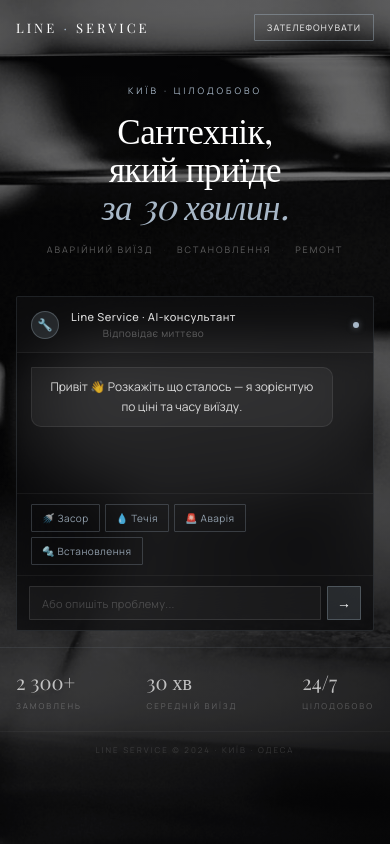
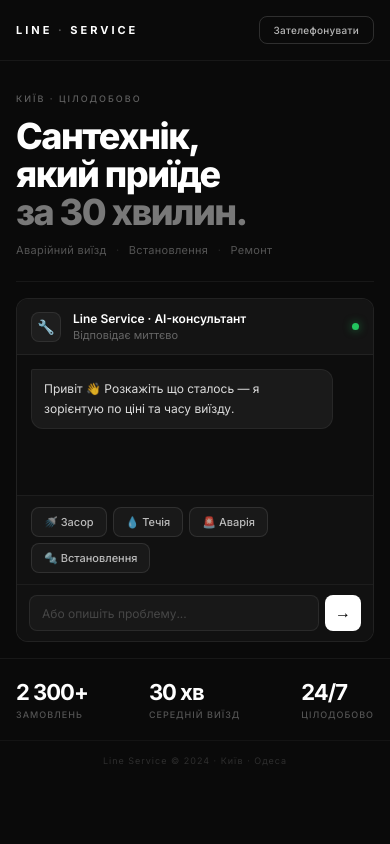
Before and after one commit to crispaproject-a11y/line-service, a website: page public/index.html in a window 390 px wide. Drawn offline with nearby package versions, Linux system fonts and the light colour scheme; no server answers; a web font is replaced by a local one.

Commit message:
Redesign: Inter font, #0a0a0a background, solid dark cards
- Replace Playfair Display + Manrope with Inter (400–900)
- Remove background image and glassmorphism entirely
- Solid card system: #111 surface, #141414 header, #0d0d0d chat
- Bold 800-weight headline with clamp(36px,9vw,62px) fluid sizing
- White send button, green online dot, 1px borders throughout
- Updated mobile breakpoints to match new spacing values

Co-Authored-By: Claude Sonnet 4.6 <noreply@anthropic.com>

```diff
--- a/public/index.html
+++ b/public/index.html
@@ -4,236 +4,211 @@
 <meta charset="UTF-8">
 <meta name="viewport" content="width=device-width, initial-scale=1.0">
 <title>Line Service</title>
-<link href="https://fonts.googleapis.com/css2?family=Playfair+Display:ital,wght@0,400;0,700;1,400;1,700&family=Manrope:wght@300;400;500;600&display=swap" rel="stylesheet">
+<link href="https://fonts.googleapis.com/css2?family=Inter:wght@400;500;600;700;800;900&display=swap" rel="stylesheet">
 <style>
 *{box-sizing:border-box;margin:0;padding:0;}
+
 body{
+  background:#0a0a0a;
   color:#fff;
-  font-family:'Manrope',sans-serif;
+  font-family:'Inter',sans-serif;
   min-height:100vh;
-  position:relative;
-  overflow-x:hidden;
 }
 
-.bg{
-  position:fixed;
-  inset:0;
-  background-image:url('/bg.jpg');
-  background-size:cover;
-  background-position:center 40%;
-  z-index:0;
-  filter:grayscale(20%) brightness(0.85);
+.wrap{
+  max-width:560px;
+  margin:0 auto;
+  padding-bottom:48px;
 }
-.bg::after{
-  content:'';
-  position:absolute;
-  inset:0;
-  background:linear-gradient(
-    160deg,
-    rgba(5,5,7,0.62) 0%,
-    rgba(5,5,7,0.45) 35%,
-    rgba(5,5,7,0.72) 70%,
-    rgba(5,5,7,0.97) 100%
-  );
-}
-
-.wrap{position:relative;z-index:1;}
 
 /* NAV */
 .nav{
   display:flex;justify-content:space-between;align-items:center;
-  padding:22px 32px;
-  border-bottom:0.5px solid rgba(255,255,255,0.08);
+  padding:22px 24px;
+  border-bottom:1px solid rgba(255,255,255,0.06);
 }
 .logo{
-  font-family:'Playfair Display',serif;
-  font-size:14px;font-weight:400;
-  letter-spacing:5px;color:#fff;
+  font-size:12px;font-weight:700;
+  letter-spacing:4px;color:#fff;
   text-transform:uppercase;
 }
-.logo em{color:#a8b8c8;font-style:normal;}
+.logo em{color:rgba(255,255,255,0.3);font-style:normal;}
 .phone-btn{
   background:transparent;
-  border:0.5px solid rgba(168,184,200,0.4);
-  color:rgba(255,255,255,0.8);
-  padding:8px 22px;border-radius:1px;
-  font-size:10px;font-weight:500;cursor:pointer;
-  font-family:'Manrope',sans-serif;
-  letter-spacing:2px;text-transform:uppercase;
-  transition:all 0.25s;
+  border:1px solid rgba(255,255,255,0.15);
+  color:rgba(255,255,255,0.7);
+  padding:8px 18px;border-radius:8px;
+  font-size:11px;font-weight:500;cursor:pointer;
+  font-family:'Inter',sans-serif;
+  letter-spacing:0.3px;
+  transition:all 0.2s;
 }
 .phone-btn:hover{
-  background:rgba(168,184,200,0.15);
-  border-color:rgba(168,184,200,0.7);
+  background:rgba(255,255,255,0.06);
+  border-color:rgba(255,255,255,0.3);
   color:#fff;
 }
 
 /* HERO */
-.hero{padding:52px 32px 0;text-align:center;}
+.hero{padding:52px 24px 0;}
 
 .city-line{
-  font-size:10px;letter-spacing:5px;
-  color:#a8b8c8;text-transform:uppercase;
-  margin-bottom:22px;font-weight:400;
-  display:flex;align-items:center;justify-content:center;gap:10px;
+  font-size:10px;font-weight:500;
+  letter-spacing:3px;color:rgba(255,255,255,0.35);
+  text-transform:uppercase;margin-bottom:20px;
+  display:flex;align-items:center;gap:10px;
 }
-.city-line::before{display:none;}
 
 .headline{
-  font-family:'Playfair Display',serif;
-  font-size:clamp(30px,9vw,52px);font-weight:400;
-  line-height:1.08;color:#fff;
-  margin-bottom:18px;
-  letter-spacing:-0.5px;
+  font-size:clamp(36px,9vw,62px);font-weight:800;
+  line-height:1.05;color:#fff;
+  margin-bottom:16px;
+  letter-spacing:-2.5px;
 }
-.headline em{font-style:italic;color:#a8b8c8;}
+.headline em{font-style:normal;color:rgba(255,255,255,0.45);}
 
 .sub{
-  font-size:10px;color:rgba(255,255,255,0.35);
-  font-weight:400;letter-spacing:3px;
-  margin-bottom:44px;text-transform:uppercase;
+  font-size:12px;color:rgba(255,255,255,0.3);
+  font-weight:400;letter-spacing:0.3px;
+  margin-bottom:36px;
 }
-.sub span{margin:0 10px;opacity:0.3;}
+.sub span{margin:0 8px;opacity:0.4;}
 
 .divider{
-  height:0.5px;
-  background:linear-gradient(to right, rgba(168,184,200,0.3), transparent);
-  margin-bottom:28px;
+  height:1px;
+  background:rgba(255,255,255,0.06);
+  margin-bottom:20px;
 }
 
 /* QUIZ */
 .quiz{
-  background:rgba(8,8,10,0.65);
-  border-radius:2px;
+  background:#111;
+  border-radius:16px;
   overflow:hidden;
-  border:0.5px solid rgba(168,184,200,0.15);
-  backdrop-filter:blur(24px);
-  -webkit-backdrop-filter:blur(24px);
+  border:1px solid rgba(255,255,255,0.07);
 }
 .quiz-top{
-  padding:14px 20px;
+  padding:14px 18px;
   display:flex;align-items:center;gap:12px;
-  border-bottom:0.5px solid rgba(255,255,255,0.06);
-  background:rgba(255,255,255,0.02);
+  border-bottom:1px solid rgba(255,255,255,0.06);
+  background:#141414;
 }
 .avatar{
-  width:32px;height:32px;border-radius:50%;
-  background:rgba(168,184,200,0.15);
-  border:0.5px solid rgba(168,184,200,0.3);
+  width:34px;height:34px;border-radius:10px;
+  background:#1e1e1e;
+  border:1px solid rgba(255,255,255,0.08);
   display:flex;align-items:center;justify-content:center;
-  font-size:14px;flex-shrink:0;
+  font-size:16px;flex-shrink:0;
 }
-.quiz-name{font-size:11px;font-weight:500;color:rgba(255,255,255,0.85);letter-spacing:0.5px;}
-.quiz-status{font-size:10px;color:rgba(255,255,255,0.3);margin-top:2px;letter-spacing:0.5px;}
+.quiz-name{font-size:13px;font-weight:600;color:#fff;}
+.quiz-status{font-size:11px;color:rgba(255,255,255,0.35);margin-top:2px;}
 .dot{
-  width:6px;height:6px;border-radius:50%;
-  background:#a8b8c8;margin-left:auto;flex-shrink:0;
-  box-shadow:0 0 6px rgba(168,184,200,0.5);
+  width:7px;height:7px;border-radius:50%;
+  background:#22c55e;margin-left:auto;flex-shrink:0;
+  box-shadow:0 0 8px rgba(34,197,94,0.6);
 }
 
 .chat{
   padding:18px;min-height:180px;
   display:flex;flex-direction:column;gap:10px;
+  background:#0d0d0d;
 }
 .msg{
   max-width:84%;padding:11px 15px;
   font-size:13px;line-height:1.65;
-  white-space:pre-line;
+  white-space:pre-line;font-weight:400;
 }
 .bot{
-  background:rgba(255,255,255,0.05);
-  color:rgba(255,255,255,0.82);
+  background:#1a1a1a;
+  color:rgba(255,255,255,0.85);
   align-self:flex-start;
-  border:0.5px solid rgba(255,255,255,0.08);
-  border-radius:1px 10px 10px 10px;
+  border:1px solid rgba(255,255,255,0.06);
+  border-radius:2px 12px 12px 12px;
 }
 .user{
-  background:rgba(168,184,200,0.18);
+  background:#1f1f1f;
   color:#fff;
   align-self:flex-end;
-  border:0.5px solid rgba(168,184,200,0.3);
-  border-radius:10px 1px 10px 10px;
-  font-weight:400;
+  border:1px solid rgba(255,255,255,0.1);
+  border-radius:12px 2px 12px 12px;
+  font-weight:500;
 }
 
 .qbtns{
-  display:flex;flex-wrap:wrap;gap:6px;
-  padding:12px 18px;
-  border-top:0.5px solid rgba(255,255,255,0.05);
+  display:flex;flex-wrap:wrap;gap:7px;
+  padding:14px 18px;
+  border-top:1px solid rgba(255,255,255,0.05);
+  background:#111;
 }
 .qbtn{
-  background:transparent;
-  border:0.5px solid rgba(168,184,200,0.25);
-  color:rgba(168,184,200,0.85);
-  padding:7px 14px;border-radius:1px;
-  font-size:11px;cursor:pointer;
-  font-family:'Manrope',sans-serif;
-  letter-spacing:0.5px;
+  background:#191919;
+  border:1px solid rgba(255,255,255,0.1);
+  color:rgba(255,255,255,0.7);
+  padding:8px 14px;border-radius:8px;
+  font-size:12px;font-weight:500;cursor:pointer;
+  font-family:'Inter',sans-serif;
   transition:all 0.15s;
 }
 .qbtn:hover{
-  background:rgba(168,184,200,0.12);
-  border-color:rgba(168,184,200,0.5);
+  background:#222;
+  border-color:rgba(255,255,255,0.22);
   color:#fff;
 }
 
 .inp-row{
-  display:flex;gap:8px;padding:12px 16px;
-  border-top:0.5px solid rgba(255,255,255,0.05);
+  display:flex;gap:8px;padding:12px 14px;
+  border-top:1px solid rgba(255,255,255,0.05);
+  background:#111;
 }
 .cinp{
-  flex:1;background:rgba(255,255,255,0.04);
-  border:0.5px solid rgba(255,255,255,0.1);
-  border-radius:1px;
-  padding:9px 16px;font-size:12px;
+  flex:1;background:#181818;
+  border:1px solid rgba(255,255,255,0.08);
+  border-radius:8px;
+  padding:10px 14px;font-size:13px;
   color:#fff;outline:none;
-  font-family:'Manrope',sans-serif;
-  letter-spacing:0.3px;
+  font-family:'Inter',sans-serif;
   transition:border-color 0.2s;
 }
 .cinp::placeholder{color:rgba(255,255,255,0.2);}
-.cinp:focus{border-color:rgba(168,184,200,0.4);}
+.cinp:focus{border-color:rgba(255,255,255,0.2);}
 .sbtn{
-  background:rgba(168,184,200,0.15);
-  border:0.5px solid rgba(168,184,200,0.3);
-  border-radius:1px;width:38px;height:38px;
+  background:#fff;border:none;
+  border-radius:8px;width:40px;height:40px;
   flex-shrink:0;cursor:pointer;
-  color:#fff;font-size:16px;
-  transition:all 0.2s;
+  color:#000;font-size:18px;font-weight:700;
+  transition:opacity 0.2s;
 }
-.sbtn:hover{background:rgba(168,184,200,0.25);}
+.sbtn:hover{opacity:0.85;}
 
 /* TRUST */
 .trust{
   display:flex;justify-content:space-between;
-  padding:28px 32px;
-  border-top:0.5px solid rgba(168,184,200,0.1);
-  margin-top:28px;
+  padding:28px 24px;
+  border-top:1px solid rgba(255,255,255,0.06);
+  margin-top:24px;
 }
 .ti .n{
-  font-family:'Playfair Display',serif;
-  font-size:26px;font-weight:400;
-  color:rgba(255,255,255,0.7);
+  font-size:26px;font-weight:700;
+  color:#fff;letter-spacing:-1px;
 }
 .ti .l{
-  font-size:9px;color:rgba(255,255,255,0.25);
-  letter-spacing:2.5px;margin-top:5px;
-  text-transform:uppercase;
+  font-size:10px;color:rgba(255,255,255,0.3);
+  letter-spacing:1px;margin-top:4px;
+  text-transform:uppercase;font-weight:500;
 }
 
 .footer{
-  text-align:center;padding:16px;
-  font-size:9px;letter-spacing:3px;
+  text-align:center;padding:16px 24px;
+  font-size:10px;letter-spacing:1px;
   color:rgba(255,255,255,0.15);
-  text-transform:uppercase;
-  border-top:0.5px solid rgba(255,255,255,0.04);
+  border-top:1px solid rgba(255,255,255,0.04);
 }
 
 /* TYPING */
 .typing{display:flex;gap:4px;align-items:center;}
 .typing span{
   width:4px;height:4px;
-  background:rgba(168,184,200,0.5);
+  background:rgba(255,255,255,0.35);
   border-radius:50%;
   animation:bl 1.2s infinite;
 }
@@ -241,44 +216,47 @@ body{
 .typing span:nth-child(3){animation-delay:.4s;}
 @keyframes bl{0%,80%,100%{opacity:.2}40%{opacity:1}}
 
+/* MOBILE */
 @media(max-width:430px){
-  .nav{padding:14px 16px;}
-  .logo{font-size:13px;letter-spacing:3px;}
-  .phone-btn{padding:6px 12px;font-size:9px;letter-spacing:1px;}
+  .wrap{padding-bottom:32px;}
+  .nav{padding:16px;}
+  .logo{font-size:11px;letter-spacing:3px;}
+  .phone-btn{padding:7px 14px;font-size:10px;}
 
-  .hero{padding:28px 16px 0;}
-  .city-line{font-size:9px;letter-spacing:3px;margin-bottom:14px;}
-  .sub{font-size:9px;letter-spacing:2px;margin-bottom:24px;}
+  .hero{padding:32px 16px 0;}
+  .city-line{font-size:9px;letter-spacing:2px;margin-bottom:14px;}
+  .headline{letter-spacing:-1.5px;margin-bottom:12px;}
+  .sub{font-size:11px;margin-bottom:24px;}
   .sub span{margin:0 6px;}
   .divider{margin-bottom:16px;}
 
+  .quiz{border-radius:12px;}
   .quiz-top{padding:12px 14px;}
-  .avatar{width:28px;height:28px;font-size:12px;}
+  .avatar{width:30px;height:30px;font-size:14px;border-radius:8px;}
+  .quiz-name{font-size:12px;}
   .chat{padding:14px;min-height:140px;gap:8px;}
   .msg{max-width:92%;font-size:12px;padding:9px 12px;}
-  .qbtns{padding:10px 14px;gap:5px;}
-  .qbtn{font-size:10px;padding:6px 10px;}
+  .qbtns{padding:11px 14px;gap:6px;}
+  .qbtn{font-size:11px;padding:7px 12px;}
   .inp-row{padding:10px 12px;gap:6px;}
-  .cinp{font-size:11px;padding:8px 12px;}
-  .sbtn{width:34px;height:34px;font-size:14px;}
+  .cinp{font-size:12px;padding:9px 12px;}
+  .sbtn{width:36px;height:36px;font-size:16px;}
 
   .trust{padding:20px 16px;margin-top:16px;}
-  .ti .n{font-size:20px;}
-  .ti .l{font-size:8px;letter-spacing:2px;}
+  .ti .n{font-size:22px;}
+  .ti .l{font-size:9px;}
 
-  .footer{font-size:8px;letter-spacing:2px;padding:12px;}
+  .footer{font-size:9px;padding:14px 16px;}
 }
 
 @media(max-width:360px){
   .headline{letter-spacing:-1px;}
   .phone-btn{display:none;}
-  .trust{gap:4px;}
-  .ti .n{font-size:18px;}
+  .ti .n{font-size:19px;}
 }
 </style>
 </head>
 <body>
-<div class="bg"></div>
 <div class="wrap">
 
 <nav class="nav">
```
